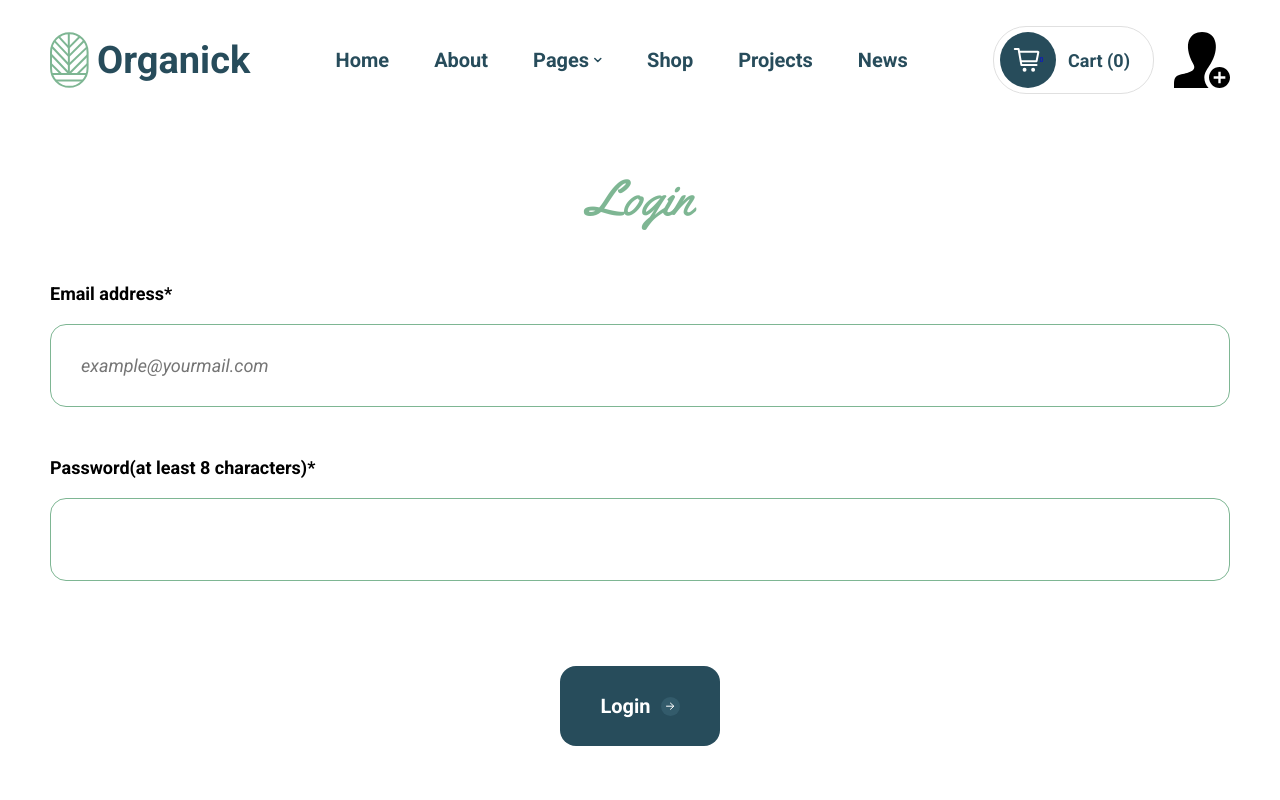
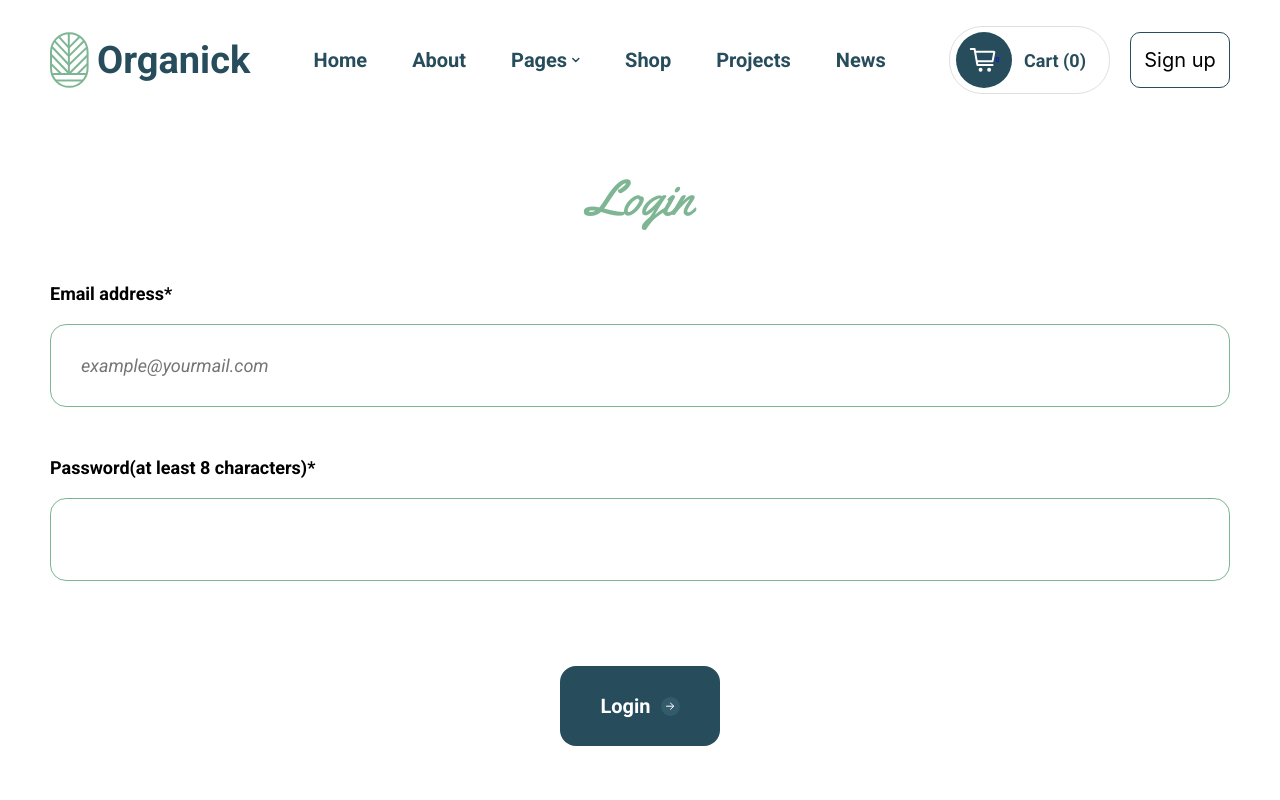
Before and after one commit to organick-store/web, a React (Create React App) app in the folder organick/: page /signin in a window 1280 px wide. Shown: the top 800 px of the page. Built offline with nearby package versions, Linux system fonts and the light colour scheme; no server answers.

Commit message:
restyle profile

```diff
--- a/organick/src/components/sections/nav-menu/profile/profile.js
+++ b/organick/src/components/sections/nav-menu/profile/profile.js
@@ -1,24 +1,46 @@
-import React from 'react';
-import IconLink from '../icon-link/icon-link';
+import React, { useState } from 'react';
 import { useDispatch, useSelector } from 'react-redux';
-import { ReactComponent as Avatar } from '../../../../img/authorize.svg';
-import { Heading } from '../../../UI/Typography/typography';
 import styles from './profile.module.scss';
 import { logout } from '../../../../redux/userSlice';
 import Button from '../../../UI/Button/Button';
+import { ReactComponent as ArrDown } from '../../../../img/nav-menu-arrow-down.svg';
+import { useNavigate } from 'react-router-dom';
 
 const Profile = ({ className }) => {
   const { name, isAuth } = useSelector((state) => state.user);
   const userFirstName = name.split(' ')[0];
   const dispatch = useDispatch();
+  const [showDropdown, setShowDropdown] = useState(false);
+  const navigate = useNavigate()
+  const toggleDropdown = () => {
+    setShowDropdown((prevState) => !prevState);
+  };
 
-  return !isAuth ? (
-    <IconLink linkTo={'/signup'}>
-      <Avatar className={className} />
-    </IconLink>
-  ) : (
-    <div onClick={async () => dispatch(logout())}>
-      <Heading className={styles.greetings}>Hi, {userFirstName}</Heading>
+  const handleLogout = () => {
+    dispatch(logout());
+    setShowDropdown(false);
+  };
+
+  return (
+    <div className={styles.profileContainer}>
+      {isAuth ? (
+        <div className={styles.profileDropdown} onClick={toggleDropdown}>
+          <div className={styles.greetings} >
+            {userFirstName} <ArrDown/>
+          </div>
+          {showDropdown && (
+            <div className={styles.dropdownContent}>
+              <Button onClick={handleLogout}>Logout</Button>
+            </div>
+          )}
+        </div>
+      ) : (
+        <div className={styles.profileDropdown} onClick={() => navigate('/signup')}>
+          <div className={styles.greetings} >
+            Sign up
+          </div>
+        </div>
+      )}
     </div>
   );
 };
--- a/organick/src/components/sections/nav-menu/profile/profile.module.scss
+++ b/organick/src/components/sections/nav-menu/profile/profile.module.scss
@@ -1,3 +1,50 @@
+@import '../../../../styles/main/colors.scss';
+
 .greetings {
   font-size: 2rem;
 }
+.profileContainer {
+  height: 56px;
+  min-width: 10rem;
+  position: relative;
+}
+
+.profileDropdown {
+  height: 100%;
+  display: flex;
+  align-items: center;
+  justify-content: center;
+  position: relative;
+  cursor: pointer;
+  border-radius: 10px;
+  border: 1px solid $color-primary-blue;
+  // display: inline-block;
+}
+
+.greetings {
+  font-size: 2rem;
+  cursor: pointer;
+  display: flex;
+  align-items: center;
+  gap: 1rem;
+}
+
+.dropdownContent {
+  position: absolute;
+  top: 105%;
+  left: 0;
+  z-index: 100;
+  min-width: 10rem;
+  // background-color: #f0f0f0;
+  box-shadow: 0px 4px 6px rgba(0, 0, 0, 0.1);
+  // border-radius: 4px;
+  padding: 8px;
+  display: flex;
+  justify-content: center;
+}
+
+.dropdownContent button {
+  font-size: 1.4rem;
+  padding: 1rem 2rem;
+  width: 100%;
+}
```
